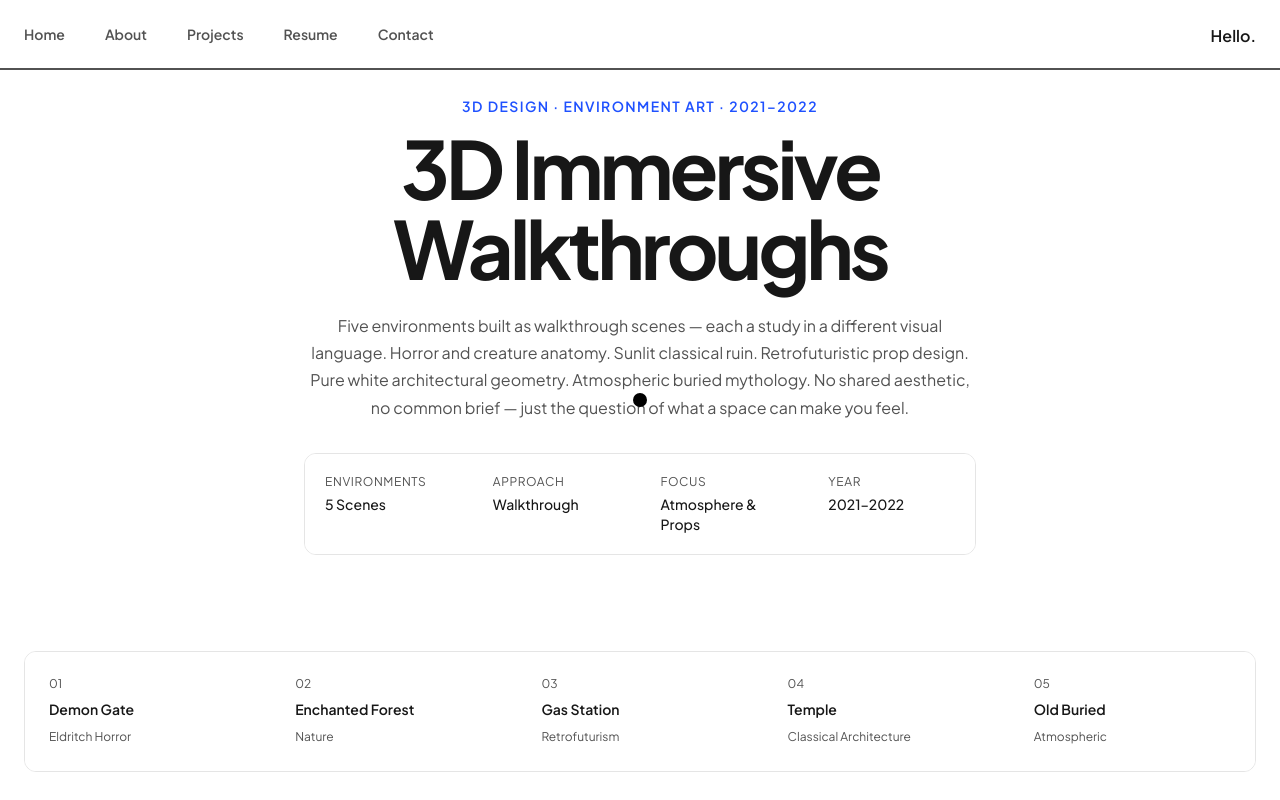
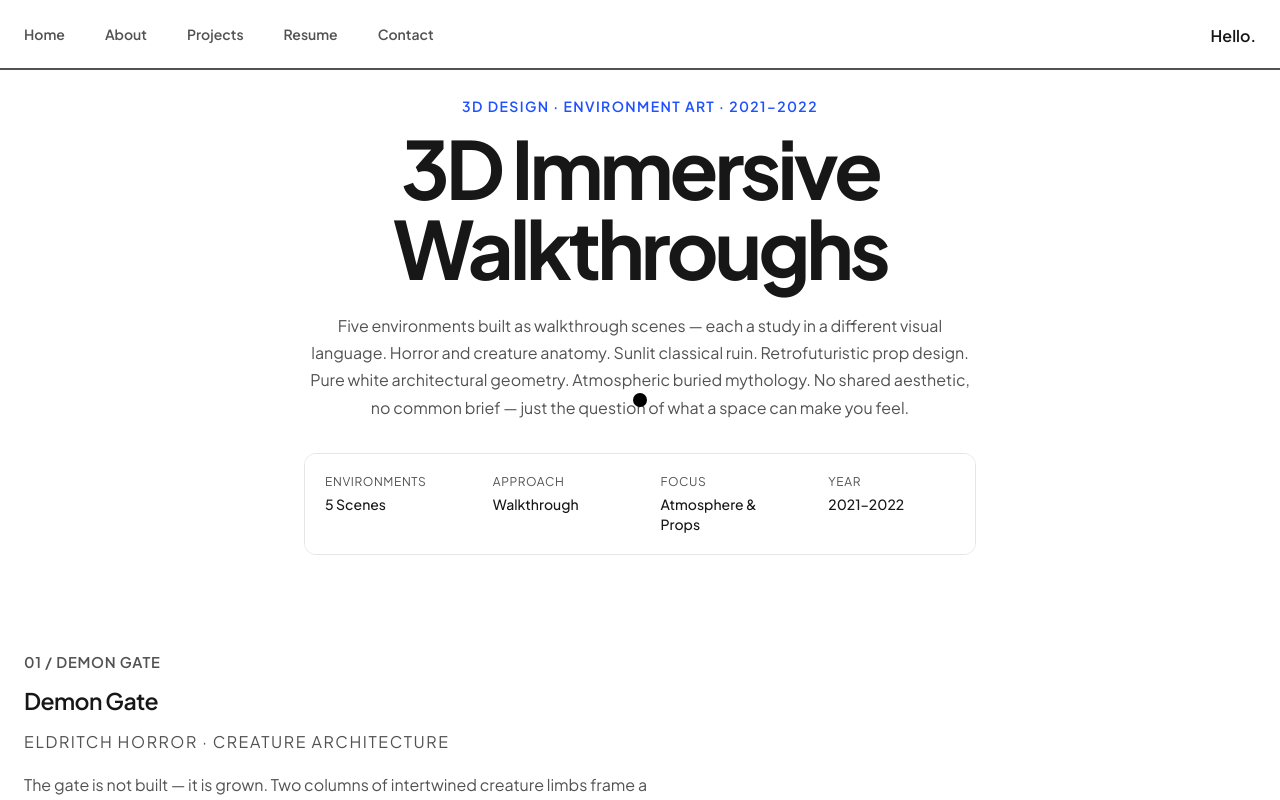
Before and after one commit to Harharshambhu/portfolio, a Next.js app: page /projects/3d-immersive-walkthroughs in a window 1280 px wide. Shown: the top 800 px of the page. Built offline with nearby package versions, Linux system fonts and the light colour scheme.

Commit message:
basic changes

```diff
--- a/src/app/(portfolio)/projects/3d-immersive-walkthroughs/page.tsx
+++ b/src/app/(portfolio)/projects/3d-immersive-walkthroughs/page.tsx
@@ -137,23 +137,6 @@ export default function ImmersiveWalkthroughsPage() {
                 </div>
             </motion.section>
 
-            {/* ── ENVIRONMENT INDEX ── */}
-            <motion.section
-                initial="hidden"
-                whileInView="visible"
-                viewport={{ once: true }}
-                variants={fade}
-                className="grid grid-cols-1 md:grid-cols-5 gap-px border border-border rounded-xl overflow-hidden"
-            >
-                {environments.map((env) => (
-                    <div key={env.id} className="flex flex-col gap-2 p-6 bg-background">
-                        <span className="text-xs font-sans text-muted">{env.id}</span>
-                        <span className="font-semibold text-sm leading-snug">{env.title}</span>
-                        <span className="text-xs text-muted leading-relaxed">{env.label.split(" · ")[0]}</span>
-                    </div>
-                ))}
-            </motion.section>
-
             {/* ── ENVIRONMENT SECTIONS ── */}
             {environments.map((env, envIdx) => (
                 <motion.section
--- a/src/app/(portfolio)/projects/comfort-aid/page.tsx
+++ b/src/app/(portfolio)/projects/comfort-aid/page.tsx
@@ -160,6 +160,8 @@ export default function ComfortAidProjectPage() {
                     priority
                 />
             </motion.div>
+
+            <div className="flex flex-col gap-24 max-w-4xl mx-auto w-full">
 
             {/* ── AT A GLANCE ── */}
             <motion.section
@@ -645,6 +647,8 @@ export default function ComfortAidProjectPage() {
                 <p className="text-xs text-muted font-mono mt-2">Group 4 · Design Thinking Studio · IIT Jodhpur · 2025</p>
             </motion.section>
 
+            </div>
+
         </div>
     );
 }
--- a/src/app/(portfolio)/projects/echo-tiles/page.tsx
+++ b/src/app/(portfolio)/projects/echo-tiles/page.tsx
@@ -66,6 +66,8 @@ export default function EchoTilesProjectPage() {
                     priority
                 />
             </motion.div>
+
+            <div className="flex flex-col gap-24 max-w-4xl mx-auto w-full">
 
             {/* ── AT A GLANCE ── */}
             <motion.section
@@ -531,6 +533,8 @@ export default function EchoTilesProjectPage() {
                 </div>
             </motion.section>
 
+            </div>
+
         </div>
     );
 }
--- a/src/app/(portfolio)/projects/event-ease/page.tsx
+++ b/src/app/(portfolio)/projects/event-ease/page.tsx
@@ -336,6 +336,8 @@ export default function EventEaseProjectPage() {
                 </div>
             </motion.div>
 
+            <div className="flex flex-col gap-24 max-w-4xl mx-auto w-full">
+
             {/* 02 — WHAT IS EVENTEASE? */}
             <motion.section initial="hidden" whileInView="visible" viewport={{ once: true }} variants={fade} className="flex flex-col gap-4">
                 <h2 className="text-5xl font-semibold tracking-tight">What is EventEase?</h2>
@@ -494,6 +496,9 @@ export default function EventEaseProjectPage() {
                     </div>
                 </div>
             </motion.section>
+
+            </div>
+
             {/* 11 — PROTOTYPE */}
             <motion.section initial="hidden" whileInView="visible" viewport={{ once: true }} variants={fade} className="flex flex-col gap-6">
                 <div className="flex flex-col gap-4">
@@ -533,6 +538,8 @@ export default function EventEaseProjectPage() {
                     )}
                 </div>
             </motion.section>
+
+            <div className="flex flex-col gap-24 max-w-4xl mx-auto w-full">
 
             {/* 07 — DESIGN THESIS */}
             <motion.section initial="hidden" whileInView="visible" viewport={{ once: true }} variants={fade} className="flex flex-col gap-8">
@@ -809,6 +816,8 @@ export default function EventEaseProjectPage() {
                 </p>
             </motion.div>
 
+            </div>
+
         </div>
     );
 }
--- a/src/app/(portfolio)/projects/from-discovery-to-transaction/page.tsx
+++ b/src/app/(portfolio)/projects/from-discovery-to-transaction/page.tsx
@@ -75,7 +75,7 @@ const northStarFocus = [
 
 export default function DiscoveryToTransactionPage() {
     return (
-        <div className="flex flex-col gap-20">
+        <div className="flex flex-col gap-20 max-w-4xl mx-auto w-full">
 
             {/* ── Cover ── */}
             <section className="flex flex-col gap-6 items-center text-center">
--- a/src/app/(portfolio)/projects/xr-proximity-based-presence/page.tsx
+++ b/src/app/(portfolio)/projects/xr-proximity-based-presence/page.tsx
@@ -67,7 +67,7 @@ const galleryImages = [
 
 export default function XRProximityProjectPage() {
     return (
-        <div className="flex flex-col gap-24 pb-24">
+        <div className="flex flex-col gap-24 pb-24 max-w-4xl mx-auto w-full">
 
             {/* ── COVER ── */}
             <motion.section
```
Also changed, not shown: 1 other file (tests, documents, lock files or other folders).
